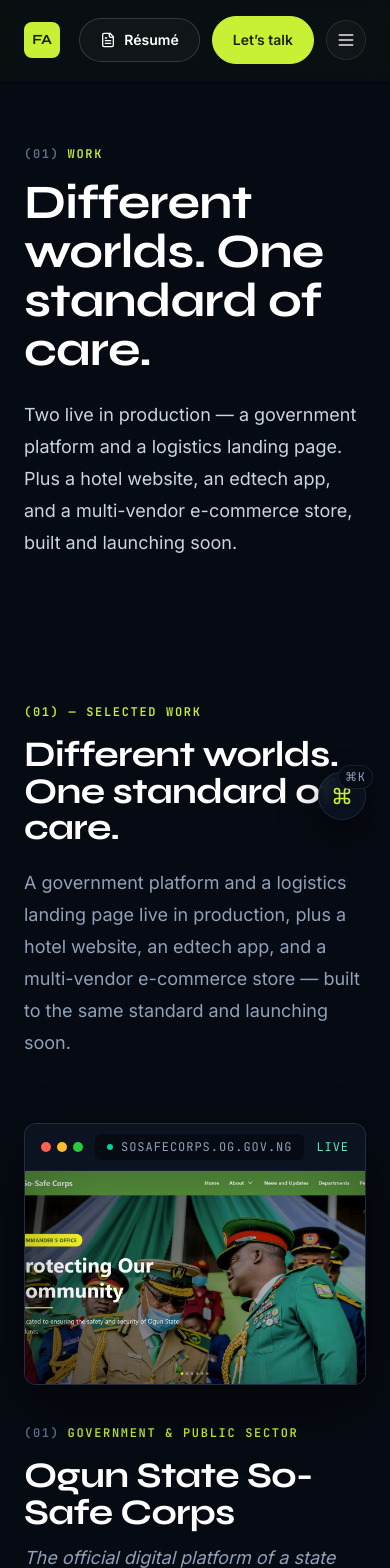
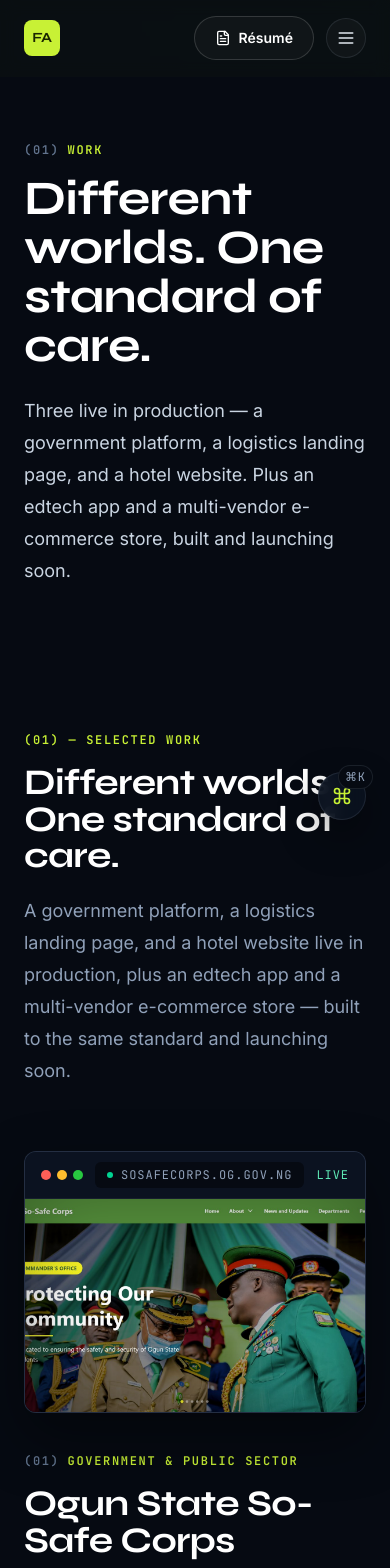
Before and after one commit to Iconvibes/my-Portfolio, a React (Vite) app: page /work in a window 390 px wide. Shown: the top 1568 px of the page. Built offline with nearby package versions, Linux system fonts and the light colour scheme.

Commit message:
adjust nav responsiveness

```diff
--- a/src/components/layout/Header.jsx
+++ b/src/components/layout/Header.jsx
@@ -1,8 +1,7 @@
-import { useEffect, useState } from 'react';
+import { useEffect, useRef, useState } from 'react';
 import { Link, useLocation } from 'react-router-dom';
 import { Menu, X } from 'lucide-react';
 import { navigation } from '../../content';
-import { Button } from '../ui/Button';
 import ResumeButton from '../ui/ResumeButton';
 
 const navClass = ({ isActive }) =>
@@ -13,15 +12,36 @@ const navClass = ({ isActive }) =>
 const Header = () => {
   const [isOpen, setIsOpen] = useState(false);
   const [scrolled, setScrolled] = useState(false);
+  const [isHidden, setIsHidden] = useState(false);
+  const prevY = useRef(0);
   const closeMenu = () => setIsOpen(false);
   const location = useLocation();
 
   useEffect(() => {
-    const onScroll = () => setScrolled(window.scrollY > 12);
+    const onScroll = () => {
+      const y = window.scrollY;
+      setScrolled(y > 12);
+
+      // Keep the header visible while the mobile menu is open.
+      if (isOpen) {
+        prevY.current = y;
+        return;
+      }
+
+      // Hide while scrolling down (past a small threshold), reveal on any
+      // scroll back up so the nav is always one upward swipe away.
+      if (y > prevY.current && y > 160) {
+        setIsHidden(true);
+      } else if (y < prevY.current) {
+        setIsHidden(false);
+      }
+
+      prevY.current = y;
+    };
     onScroll();
     window.addEventListener('scroll', onScroll, { passive: true });
     return () => window.removeEventListener('scroll', onScroll);
-  }, []);
+  }, [isOpen]);
 
   useEffect(() => {
     closeMenu();
@@ -29,7 +49,9 @@ const Header = () => {
 
   return (
     <header
-      className={`sticky top-0 z-40 border-b transition-colors duration-300 ${
+      className={`sticky top-0 z-40 border-b transition-[translate,background-color,border-color] duration-500 ease-[cubic-bezier(0.22,1,0.36,1)] ${
+        isHidden ? '-translate-y-full' : 'translate-y-0'
+      } ${
         scrolled || isOpen
           ? 'border-line bg-ink/90 backdrop-blur-xl'
           : 'border-transparent bg-ink/60 backdrop-blur-sm'
@@ -64,10 +86,7 @@ const Header = () => {
         </nav>
 
         <div className="flex items-center gap-3">
-          <ResumeButton className="hidden lg:inline-flex">Résumé</ResumeButton>
-          <Button href="/contact" className="hidden !px-5 md:inline-flex">
-            Let&rsquo;s talk
-          </Button>
+          <ResumeButton>Résumé</ResumeButton>
           <button
             aria-label={isOpen ? 'Close navigation' : 'Open navigation'}
             aria-expanded={isOpen}
@@ -99,12 +118,6 @@ const Header = () => {
                 {item.label}
               </Link>
             ))}
-            <div className="mt-3 flex flex-col gap-2">
-              <ResumeButton className="w-full">Download résumé</ResumeButton>
-              <Button href="/contact" className="w-full">
-                Let&rsquo;s talk
-              </Button>
-            </div>
           </div>
         </nav>
       ) : null}
--- a/src/components/sections/AboutSection.jsx
+++ b/src/components/sections/AboutSection.jsx
@@ -14,7 +14,7 @@ const AboutSection = () => (
         <span className="serif-accent text-signal">system people depend on</span>
       </>
     }
-    description="I'm Ferdinard — a full-stack developer from Lagos, Nigeria. I've shipped two live platforms — a state security institution's site and a logistics landing page — and I'm building a hotel website, an edtech app, and a multi-vendor e-commerce store. Here's how I work."
+    description="I'm Ferdinard — a full-stack developer from Lagos, Nigeria. I've shipped three live platforms — a state security institution's site, a logistics landing page, and a hotel website — and I'm building an edtech app and a multi-vendor e-commerce store. Here's how I work."
   >
     <div className="mt-14 grid gap-5 md:grid-cols-2 xl:grid-cols-4">
       {values.map((value, index) => (
--- a/src/components/sections/WorkSection.jsx
+++ b/src/components/sections/WorkSection.jsx
@@ -157,8 +157,8 @@ const WorkSection = ({ detailed = false }) => {
               Different worlds. One standard of care.
             </h2>
             <p className="mt-5 text-lg leading-8 text-slate-400">
-              A government platform and a logistics landing page live in production, plus a hotel
-              website, an edtech app, and a multi-vendor e-commerce store — built to the same standard and launching soon.
+              A government platform, a logistics landing page, and a hotel website live in production, plus an edtech
+              app and a multi-vendor e-commerce store — built to the same standard and launching soon.
             </p>
           </div>
           <div className="mt-16 space-y-20">
@@ -189,7 +189,7 @@ const WorkSection = ({ detailed = false }) => {
           <Button href="/work" variant="paper" icon>
             Explore the work
           </Button>
-          <p className="mono-label text-ink/50">So-Safe Corps and TPC Logistics are live — the rest are on the way</p>
+          <p className="mono-label text-ink/50">So-Safe Corps, TPC Logistics, and Wura Grand Hotel are live — the rest are on the way</p>
         </Reveal>
       </Section>
     </section>
--- a/src/content/projects.js
+++ b/src/content/projects.js
@@ -41,10 +41,10 @@ export const projects = [
       'Booking-focused user journeys'
     ],
     tech: ['React', 'Tailwind CSS', 'Node.js'],
-    status: 'coming-soon',
-    href: '',
-    domain: 'Launching soon',
-    image: '/projects/wura-grand-hotel.svg',
+    status: 'live',
+    href: 'https://wura-y0y5.onrender.com',
+    domain: 'wura-y0y5.onrender.com',
+    image: '/projects/wura.jpg',
     featured: false,
     accent: 'amber'
   },
--- a/src/layout/MainLayout.jsx
+++ b/src/layout/MainLayout.jsx
@@ -94,7 +94,7 @@ const MainLayout = () => {
       >
         Skip to main content
       </a>
-      <div className="relative isolate overflow-hidden">
+      <div className="relative isolate overflow-x-clip">
         <div
           className="absolute inset-0 -z-10 bg-[radial-gradient(circle_at_top_right,rgba(200,241,53,0.06),transparent_34%),radial-gradient(circle_at_bottom_left,rgba(56,130,246,0.07),transparent_40%)]"
           aria-hidden="true"
--- a/src/pages/Work.jsx
+++ b/src/pages/Work.jsx
@@ -9,7 +9,7 @@ const Work = () => (
       eyebrow="Work"
       index="(01)"
       title="Different worlds. One standard of care."
-      intro="Two live in production — a government platform and a logistics landing page. Plus a hotel website, an edtech app, and a multi-vendor e-commerce store, built and launching soon."
+      intro="Three live in production — a government platform, a logistics landing page, and a hotel website. Plus an edtech app and a multi-vendor e-commerce store, built and launching soon."
     />
     <WorkSection detailed />
     <TestimonialsSection index="(02)" />
```
Also changed, not shown: public/llms.txt, public/projects/wura.jpg (added), 1 other file (tests, documents, lock files or other folders).
